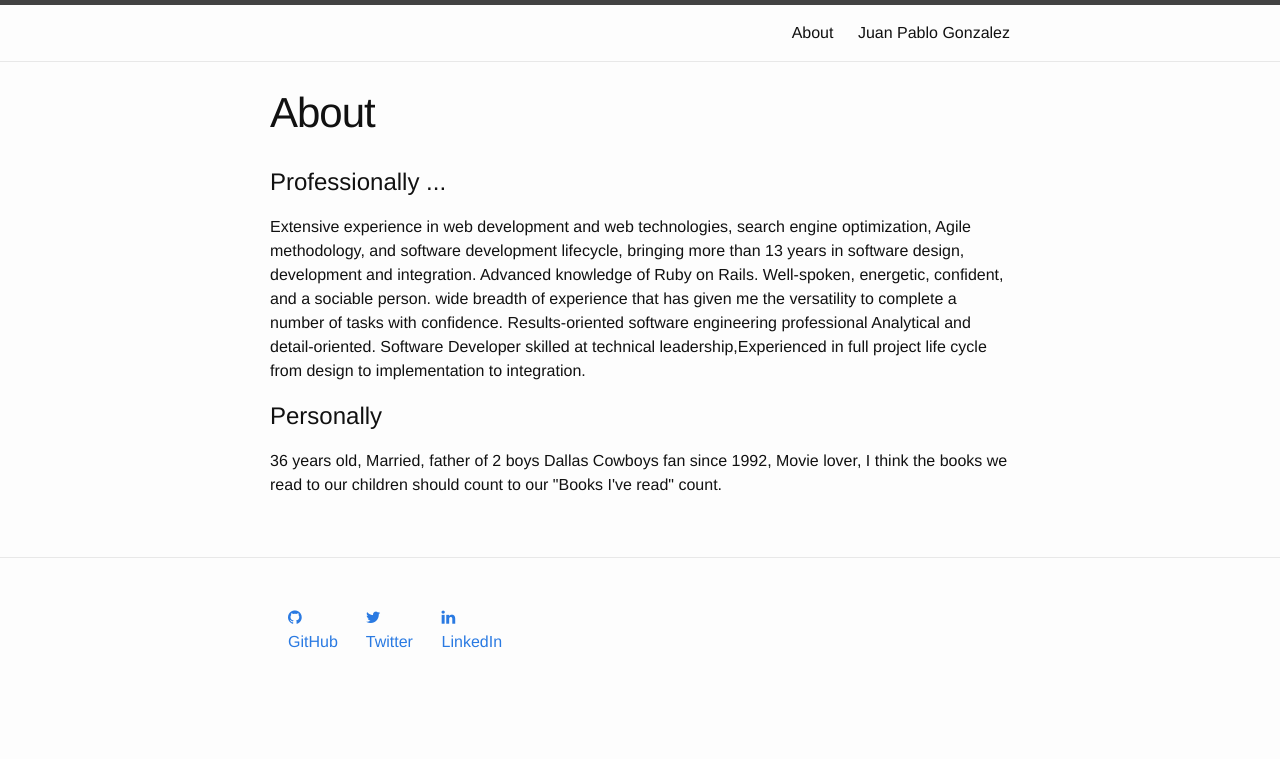
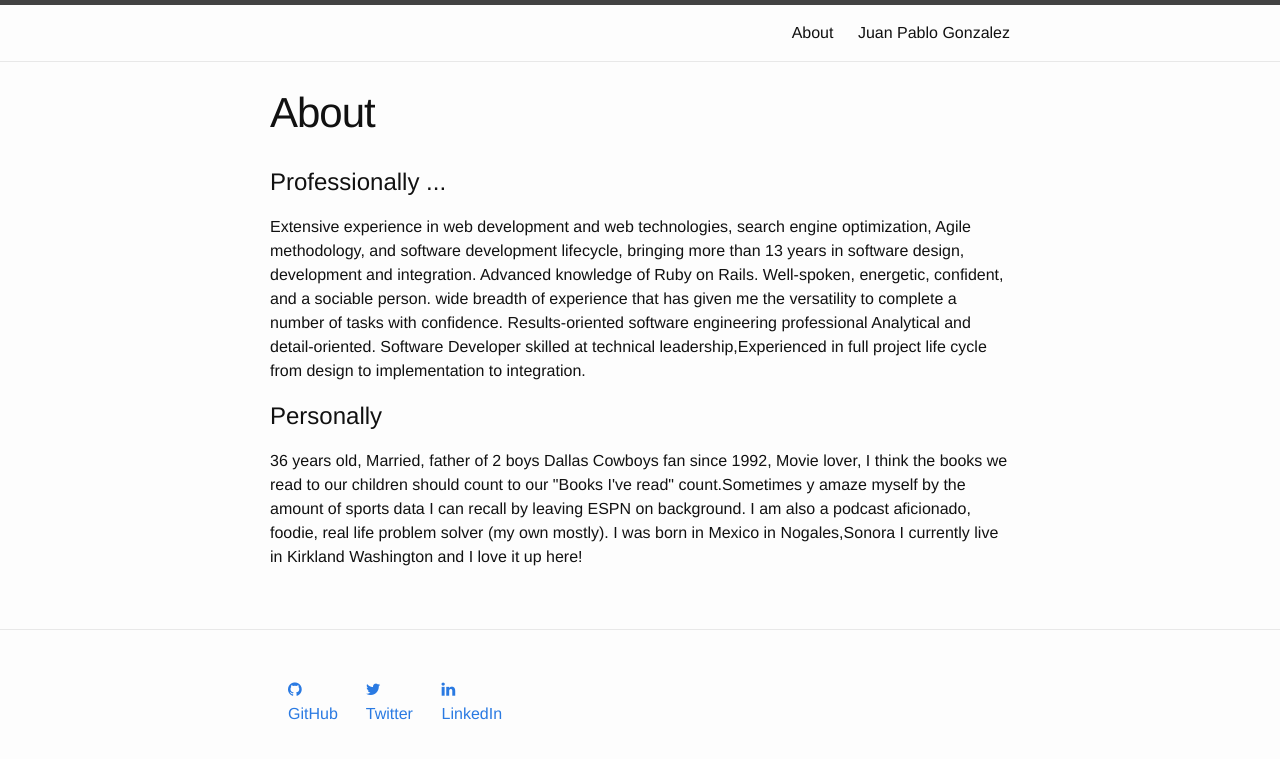
Before and after one commit to JPGMX/JPGMX.github.io, a Jekyll site: the page built from about.md, in a window 1280 px wide. Shown: the top 759 px of the page. Built offline with Jekyll 4.4.1, drawn with Linux system fonts in a browser that asks for light colours; nearby versions of some CDN libraries.

Commit message:
added resume and personal bio

```diff
--- a/about.md
+++ b/about.md
@@ -16,4 +16,4 @@ design to implementation to integration.</p>
 
 <h1>Personally</h1>
 <p>36 years old, Married, father of 2 boys Dallas Cowboys fan since 1992, Movie lover, I think
-the books we read to our children should count to our "Books I've read" count.</p>
+the books we read to our children should count to our "Books I've read" count.Sometimes y amaze myself by the amount of sports data I can recall by leaving ESPN on background. I am also a podcast aficionado, foodie, real life problem solver (my own mostly). I was born in Mexico in Nogales,Sonora I currently live in Kirkland Washington and I love it up here!</p>
--- a/index.html
+++ b/index.html
@@ -10,12 +10,11 @@ title: Juan Pablo Gonzalez
   		<td><img src="/img/round_me.png"></td>
   		<td>&nbsp;</td>
   		<td><h1 class="page-heading">Hi there I am  Juan Pablo Gonzalez</h1>
-  			<p>But my friends Call me JP  I am just starting to put together my personal webpage. Stay tuned for future updates!! </p>
+  			<p>But my friends Call me JP I am currently looking for job opportunities as a Web developer, with recent experience in Ruby on Rails. Please see my <a href="/docs/JP_Resume.pdf">resume</a> for further reference.</p>
   		</td>
   	</tr>
   </table>
-
-  <p><a href="/about">Read more about my life...</a></p>
+   <p><a href="/about">Read more about my life...</a></p>
 </div>
 </div>
 <!--
```
Also changed, not shown: 1 other file.
